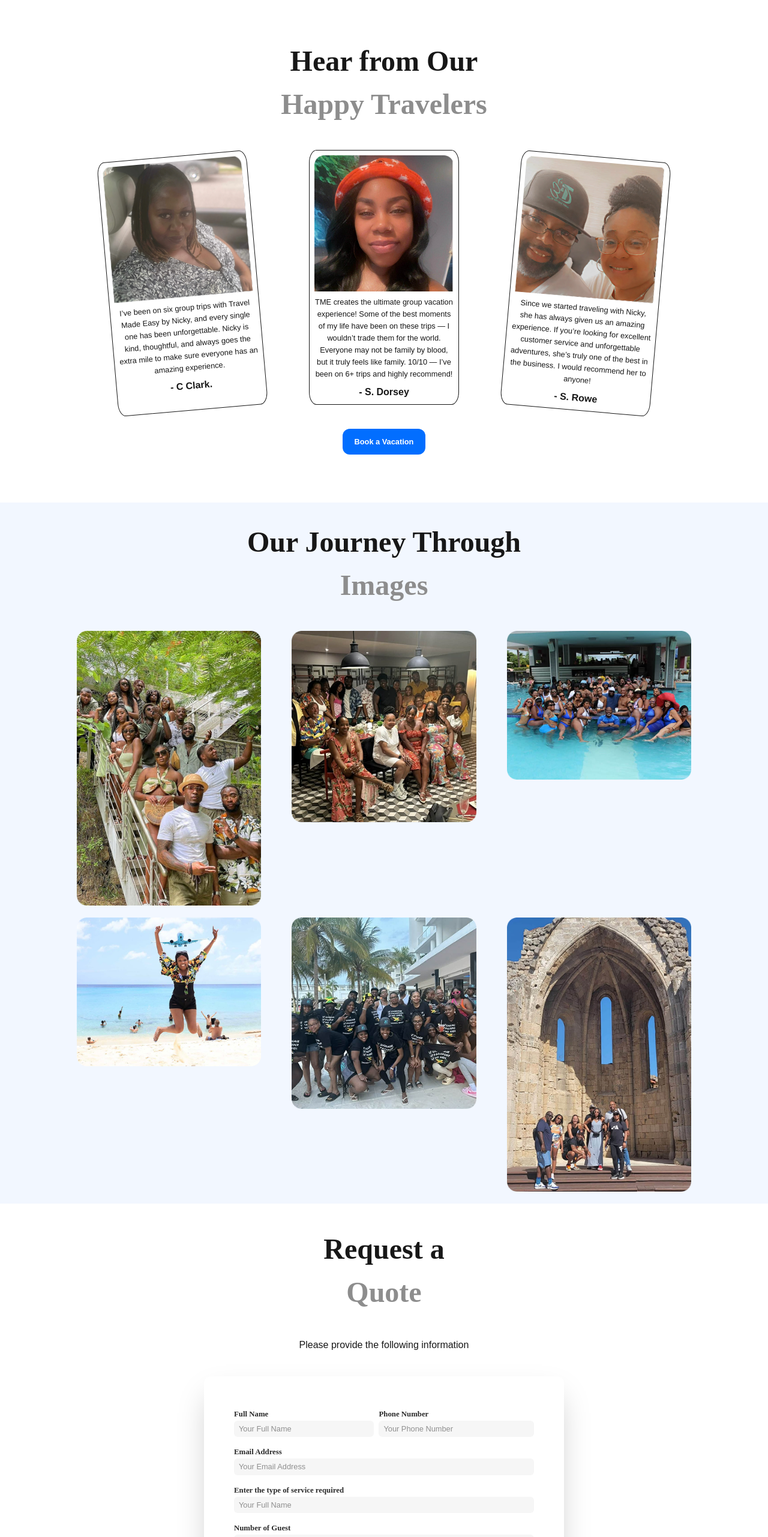
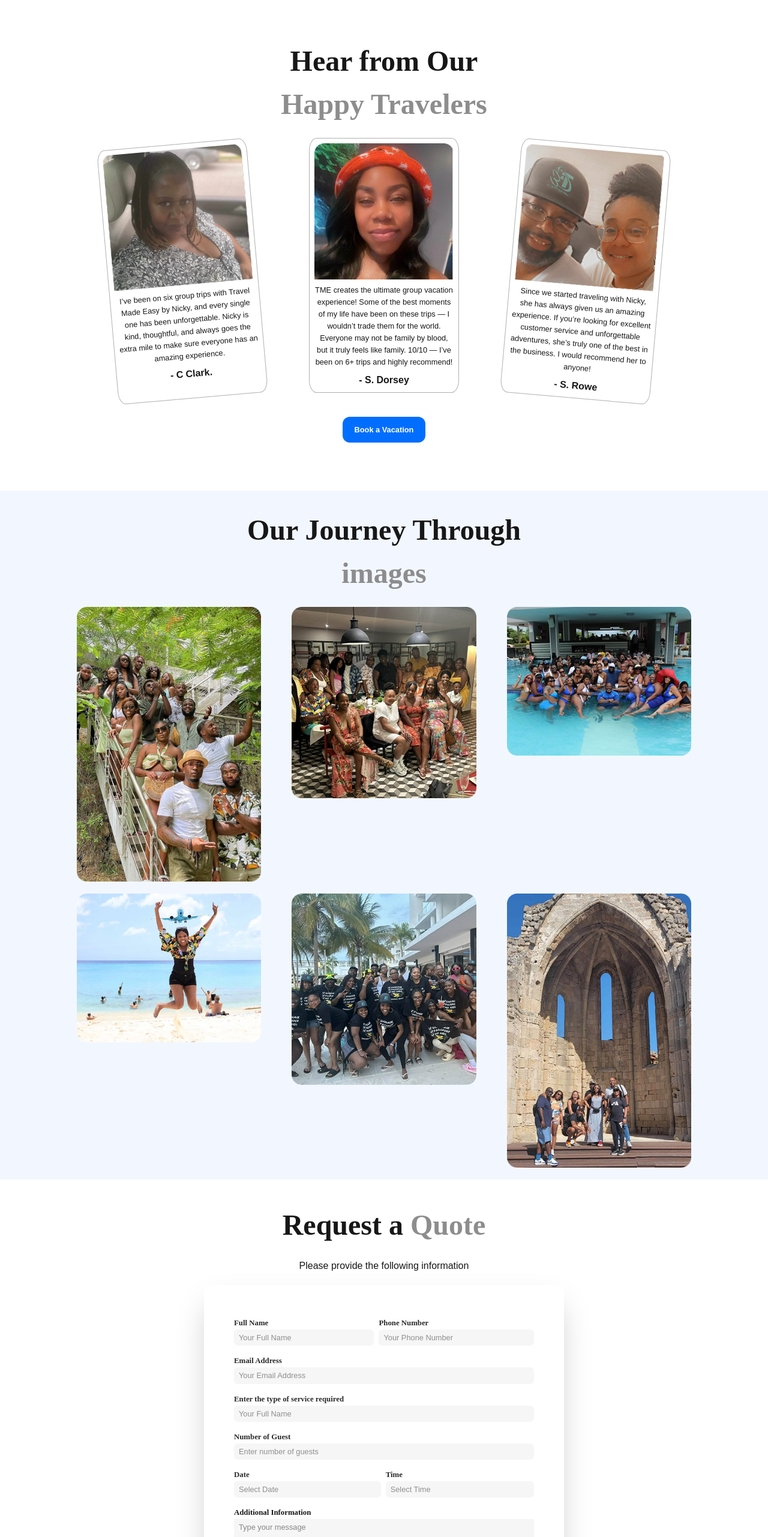
Before and after one commit to TheEldaps/Travel-Events, a Next.js app: page / in a window 1280 px wide. Shown: the part 4288-6851 px from the top of the page at 60% size. Built offline with nearby package versions, Linux system fonts and the light colour scheme.

Commit message:
Add heading component for section heading

```diff
--- a/app/components/Heading.tsx
+++ b/app/components/Heading.tsx
@@ -1,10 +1,12 @@
 import React from 'react'
 
-export default function ({ heading1, heading2, wrap }: { heading1: string, heading2: string, wrap: string }) {
+export default function ({ heading1, heading2, wrap = true
+}: { heading1: string, heading2: string, wrap?: boolean }) {
     return (
         <div>
-            <h2 className="text-[3rem] font-[dmsans] font-bold text-center mb-10">
-                {heading1} <br />
+            <h2 className="text-[2.5rem] sm:text-[3rem] font-[dmsans] font-bold text-center mb-5">
+                {heading1}   <br className={
+                    `${wrap ? 'block' : 'hidden'}`} />
                 <span className="text-[#8D8D8D] font-[dmserif]">{heading2}</span>
             </h2>
         </div>
--- a/app/components/JourneySection.tsx
+++ b/app/components/JourneySection.tsx
@@ -10,7 +10,7 @@ import Heading from "./Heading";
 export default function JourneySection() {
   return (
     <section className="px-[10%] bg-[#F2F7FF] pt-[30px] pb-5">
-      <Heading heading1='Our Journey Through' heading2='Images' />
+      <Heading heading1='Our Journey Through' heading2='images' />
 
       <section >
         <div className="flex gap-[5%] mb-5 justify-center">
--- a/app/components/RequestQuoteSection.tsx
+++ b/app/components/RequestQuoteSection.tsx
@@ -6,8 +6,9 @@ export default function RequestQuoteSection() {
         <section className='px-[5%] md:px-[10%] pt-10 mb-10   '>
             <section className='mx-auto max-w-[1000px] md:bg-[url("/RequestQuoteBgImage.png")] bg-no-repeat bg-[position:center_bottom]
  bg-contain pb-10'>
-                <div className=' text-center text-[1rem] mb-10'>
-                    <Heading heading1='Request a ' heading2='Quote' />
+                <div className=' text-center text-[1rem] mb-5'>
+                    <Heading heading1='Request a ' heading2='Quote' wrap={false
+                    } />
                     <p>Please provide the following information </p>
                 </div>
 
@@ -28,7 +29,7 @@ export default function RequestQuoteSection() {
 
                         <FormItems label='Time' placeholder='Select Time' />
                     </div>
-                    <div className='mb-10'>
+                    <div className='mb-5'>
                         <label htmlFor="" className='font-bold font-[dmsans] text-[0.8rem]' >Additional Information</label>
 
                         <textarea name="" id="" rows={5} placeholder='Type your message ' className='px-2 py-1 w-full bg-[#F6F6F6] text-[0.8rem]'></textarea>
--- a/app/components/Testimonials.tsx
+++ b/app/components/Testimonials.tsx
@@ -17,7 +17,7 @@ export default function Testimonials({
 }) {
   return (
     <div
-      className={`border rounded-[5%] p-2 mb-10 mx-auto max-w-[250px] transform sm:${rotate} ${origin}`}
+      className={`border border-[#B0B0B0] rounded-[5%] p-2 mb-10 mx-auto max-w-[250px] transform sm:${rotate} ${origin}`}
     >
       <Image
         src={image}
```
